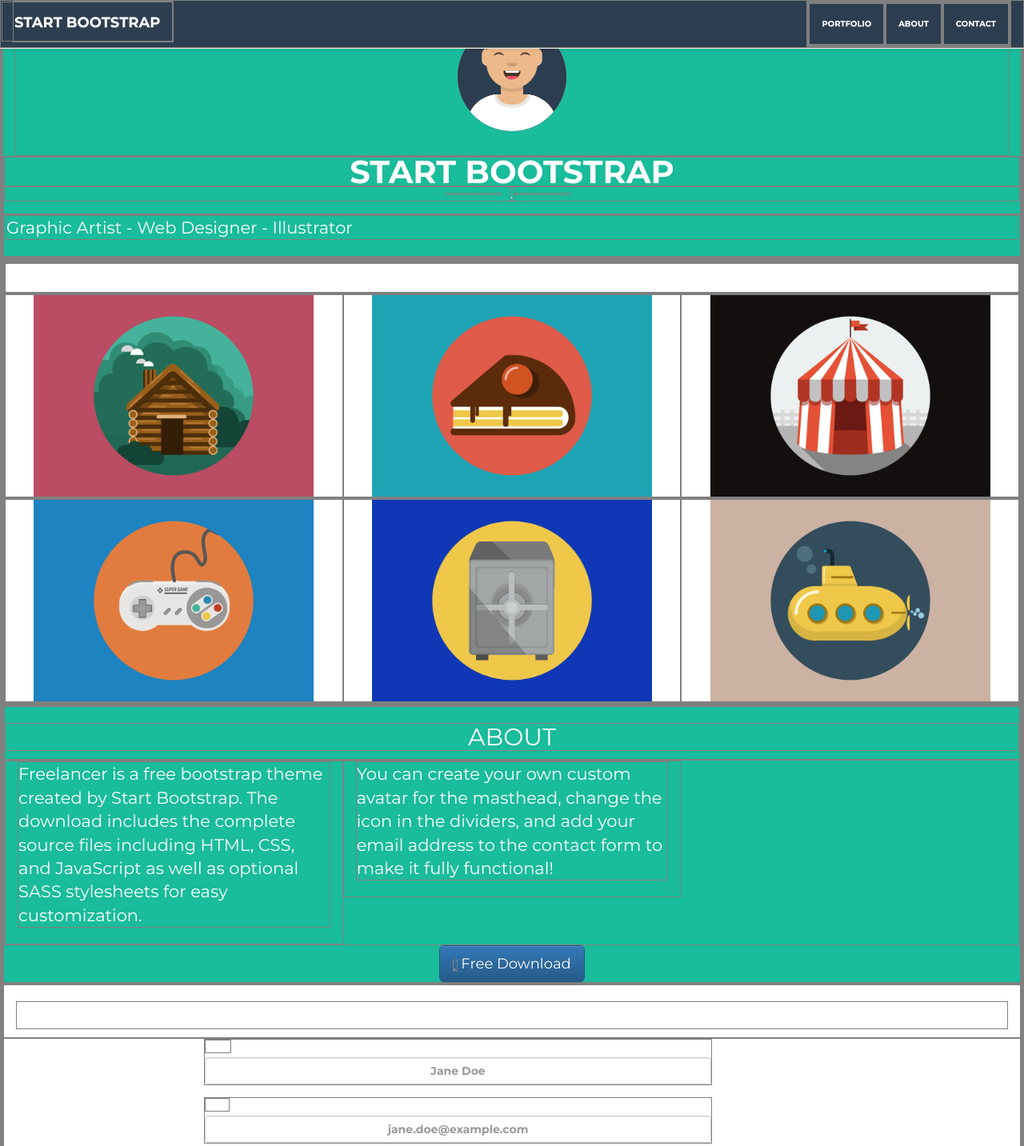
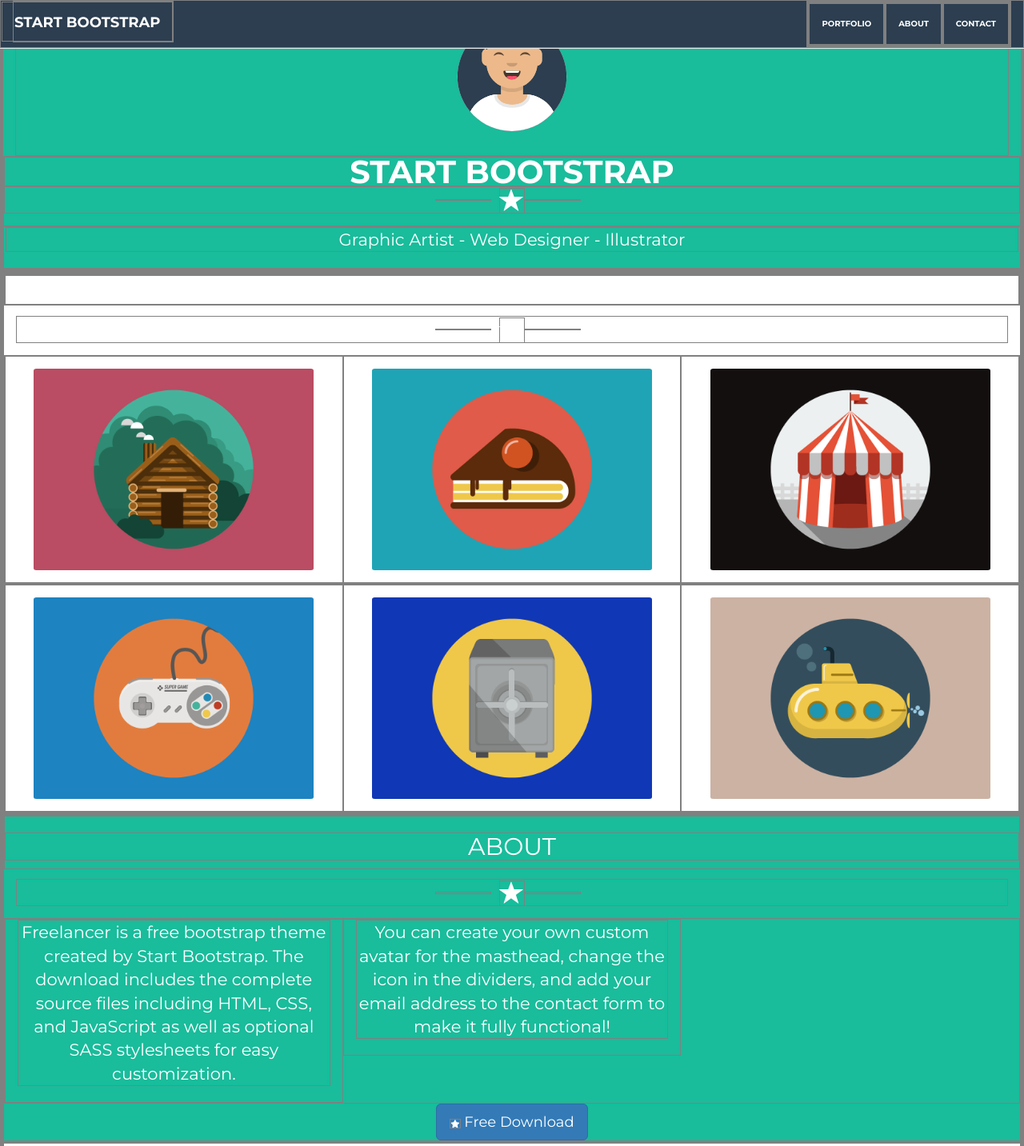
Before and after one commit to AleDev2B/html-css-bootstrap-freelancer, a plain HTML site: page index.html in a window 1280 px wide. Shown: the top 1433 px of the page at 80% size. Drawn offline with nearby package versions, Linux system fonts and the light colour scheme.

```diff
--- a/css/style.css
+++ b/css/style.css
@@ -6,19 +6,23 @@
   font-size: 1rem;
   line-height: 1.5;
   text-align: center;
-  color: #fff!important;
+  color: white;
 }
 /* IMPOSTAZIONI BASE CONTAINER */
 .container{
   background-color: #2C3E50;
   width: 100%;
-  padding-right: 15px;
-  padding-left: 15px;
   margin-right: auto;
   margin-left: auto;
 }
 /* IMPOSTAZIONI NAVBAR */
 
+.navbar-default .navbar-brand {
+  color: white;
+}
+.navbar-default .navbar-nav>li>a{
+  color: white;
+}
 .navbar-dx{
   float: right;
 }
@@ -41,7 +45,7 @@ header .container-fluid{
   font-size: 4rem;
   line-height: 3.5rem;
 }
-/* IMPOSTAZIONI TEXT DIVIDER CON STELLA FONTAWESOME */
+/* IMPOSTAZIONI TEXT DIVIDER CON STELLA glyphycon */
 
 .divider-custom{
   margin: 1.25rem 0 1.5rem;
@@ -54,7 +58,9 @@ header .container-fluid{
     color: white;
     margin-right: 1rem;
   }
-
+  .glyphicon {
+    font-size: 30px;
+  }
   .divider-custom .divider-custom-line{
     width: 100%;
     max-width: 7rem;
@@ -64,6 +70,8 @@ header .container-fluid{
   [class*=photo-portfolio]{
     height: 252px;
     width: 350px;
+    border-radius: 1%;
+    margin: 15px;
   }
 
 .about{
@@ -80,7 +88,7 @@ header .container-fluid{
 }
 
 p.lead{
-  text-align: left;
+  text-align: center;
 }
 .contactme{
 
--- a/index.html
+++ b/index.html
@@ -1,19 +1,18 @@
 <!DOCTYPE html>
-<html lang="en" dir="ltr">
+<html lang="it" dir="ltr">
   <head>
     <meta charset="utf-8">
     <meta name="viewport" content="width=device-width, initial-scale=1, maximum-scale=1, user-scalable=no">
     <title>Freelancer - Start Bootstrap Theme</title>
     <!-- Latest compiled and minified CSS -->
     <link rel="stylesheet" href="https://maxcdn.bootstrapcdn.com/bootstrap/3.3.7/css/bootstrap.min.css" integrity="sha384-BVYiiSIFeK1dGmJRAkycuHAHRg32OmUcww7on3RYdg4Va+PmSTsz/K68vbdEjh4u" crossorigin="anonymous">
-    <!-- Optional theme -->
-    <link rel="stylesheet" href="https://maxcdn.bootstrapcdn.com/bootstrap/3.3.7/css/bootstrap-theme.min.css" integrity="sha384-rHyoN1iRsVXV4nD0JutlnGaslCJuC7uwjduW9SVrLvRYooPp2bWYgmgJQIXwl/Sp" crossorigin="anonymous">
     <!-- Custom font -->
-    <link href="https://stackpath.bootstrapcdn.com/font-awesome/4.7.0/css/font-awesome.min.css" rel="stylesheet" integrity="sha384-wvfXpqpZZVQGK6TAh5PVlGOfQNHSoD2xbE+QkPxCAFlNEevoEH3Sl0sibVcOQVnN" crossorigin="anonymous">
     <link href="https://fonts.googleapis.com/css?family=Montserrat:400,700" rel="stylesheet" type="text/css">
     <link href="https://fonts.googleapis.com/css?family=Lato:400,700,400italic,700italic" rel="stylesheet" type="text/css">
     <!-- file locale di css -->
     <link rel="stylesheet" href="css/style.css">
+    <!-- font awesome -->
+    <script src="https://use.fontawesome.com/aba854a051.js"></script>
   </head>
   <body>
 
@@ -43,12 +42,11 @@
             </div>
 
             <!-- IMAGE DIVIDER WITH FONTAWESOME ICON -->
-
-              <div class="divider-custom divider-light">
-                <div class="divider-custom-line"></div>
-                <i class="fas fa-star"></i>
-                <div class="divider-custom-line"></div>
-              </div>
+            <div class="divider-custom divider-light">
+              <div class="divider-custom-line"></div>
+                <span class="glyphicon glyphicon-star" ></span>
+              <div class="divider-custom-line"></div>
+            </div>
             <!-- END IMAGE DIVIDER -->
 
             <div class="row">
@@ -71,6 +69,11 @@
             <div class="col-xs-12 col-sm-12 col-md-12 col-lg-12">
               PORTFOLIO
             </div>
+          </div>
+          <div class="divider-custom divider-light">
+            <div class="divider-custom-line"></div>
+              <span class="glyphicon glyphicon-star" ></span>
+            <div class="divider-custom-line"></div>
           </div>
           <!-- ROW IMAGE SECTION -->
           <div class="row">
@@ -101,6 +104,11 @@
         <div class="container-fluid">
           <div class="row">
             <h2>ABOUT</h2>
+          </div>
+          <div class="divider-custom divider-light">
+            <div class="divider-custom-line"></div>
+           <span class="glyphicon glyphicon-star" ></span>
+            <div class="divider-custom-line"></div>
           </div>
           <div class="row">
             <div class="col-md-6 col-lg-4">
```
